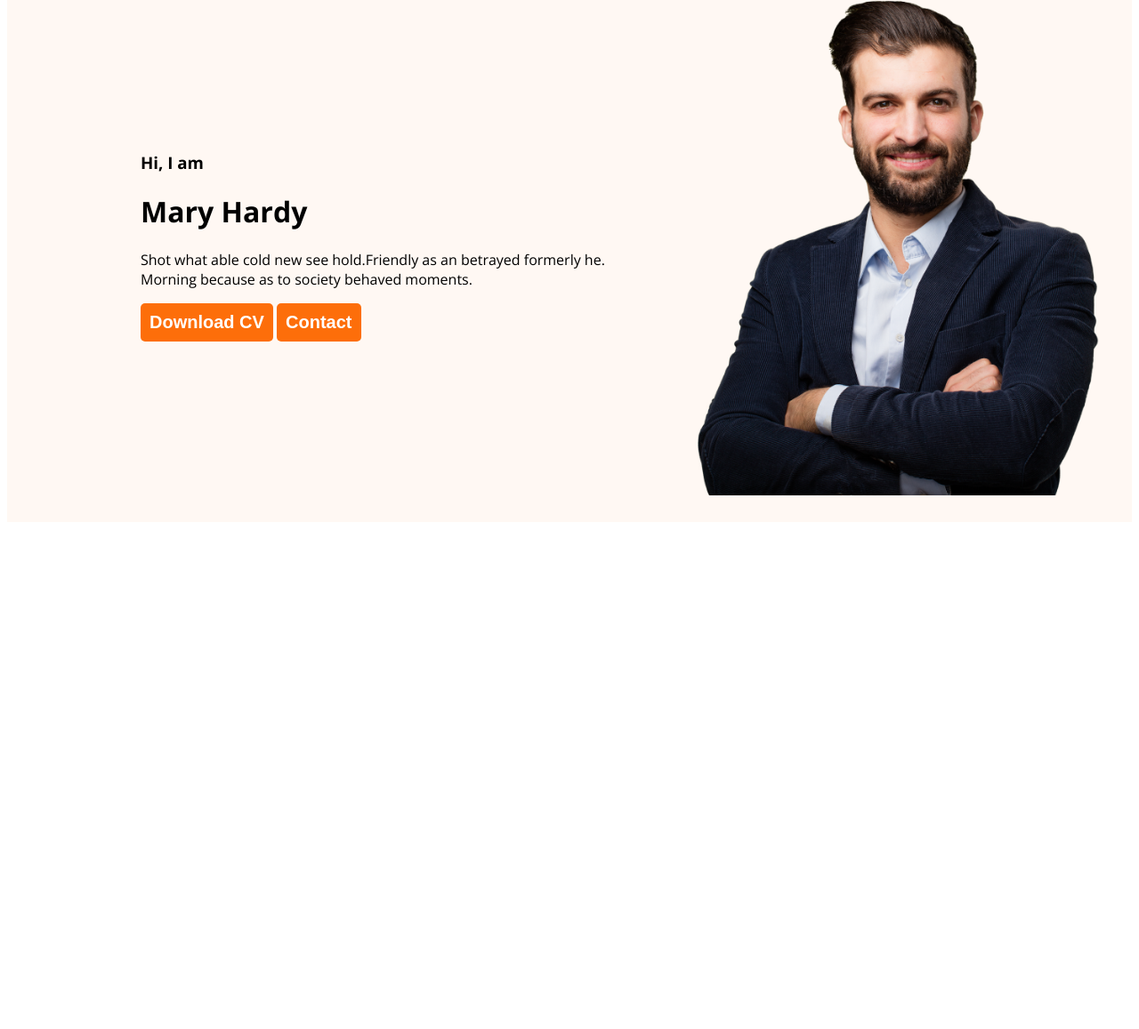
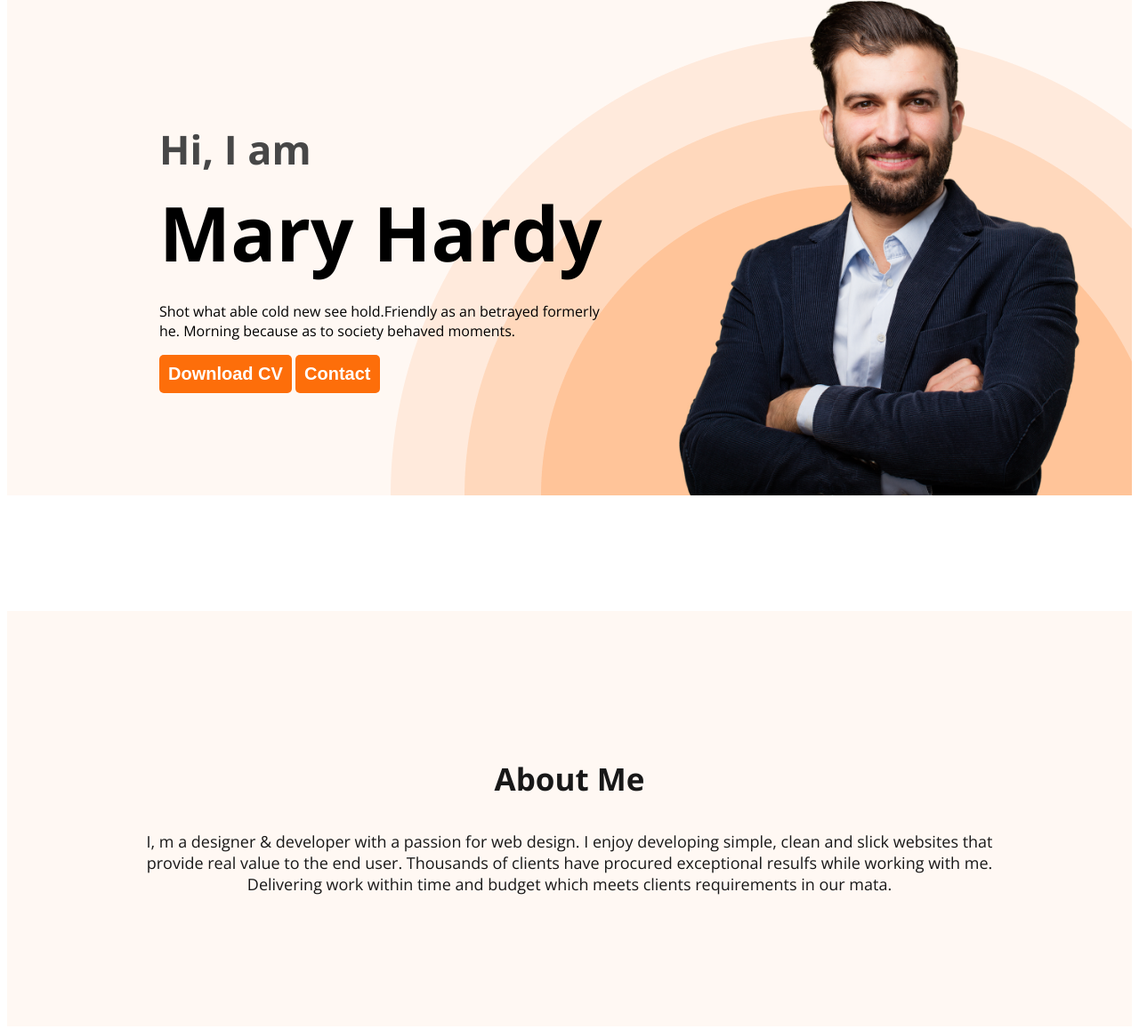
Before and after one commit to shahadat500441/webdeveloper-portfolio, a plain HTML site: page index.html in a window 1280 px wide. Shown: the part 211-1368 px from the top of the page at 89% size. Before the commit the page ends 806 px from the top, so only its background shows below. Drawn offline with nearby package versions, Linux system fonts and the light colour scheme.

Commit message:
about section created

```diff
--- a/index.html
+++ b/index.html
@@ -29,7 +29,7 @@
             <div class="banner-contant">
                 <h3 class="banner-greetin">Hi, I  am</h3>
                 <h1 class="banner-title">Mary Hardy</h1>
-                <p >Shot what able cold new see hold.Friendly as an betrayed formerly he. Morning because as to society behaved moments.</p>
+                <p class="banner-description">Shot what able cold new see hold.Friendly as an betrayed formerly he. Morning because as to society behaved moments.</p>
                 <button class="btn-primary">Download CV</button>
                 <button class="btn-primary">Contact</button>
             </div>
@@ -39,7 +39,10 @@
 
 
     <main>
-
+        <section class="about">
+            <h3 class="section-title"> About Me</h3>
+            <p class="section-description">I, m a designer & developer with a passion for web design. I enjoy developing simple, clean and slick websites that provide real value to the end user. Thousands of clients have procured exceptional resulfs while working with me. Delivering work within time and budget which meets clients requirements in our mata.</p>
+        </section>
     </main>
 
     <footer>
--- a/styles/portfolio.css
+++ b/styles/portfolio.css
@@ -14,6 +14,17 @@ body{
     font-weight: 700;
     padding:10px;
 
+}
+.section-title{
+    color:#181818;
+    text-align: center;
+    font-size: 35px;
+    font-weight: 700;
+}
+.section-description{
+    color:#181818;
+    text-align: center;
+    font-size: 18px;
 }
 /* nav related style */
 nav{
@@ -43,13 +54,42 @@ nav a{
 /* header related style start*/
 .header{
     background-color: #FFF8F3;
+    background-image: url("../images/header_bg.png");
+    background-repeat:no-repeat ;
+    background-position: right bottom;
 }
 .banner{
-    padding: 30px 30px 30px 150px;
+    padding: 30px 30px 0px 150px;
     display: flex;
     align-items: center;
+    justify-content: space-around;
+}
+.banner-contant{
+    max-width: 500px;
 }
 .banner .profile-pic{
     width: 500px;
 }
+.banner-greetin{
+    font-size: 45px;
+    color:#474747;
+    margin-bottom: 0px;
+}
+
+.banner-title{
+    font-size: 85px;
+    font-weight: 700;
+    margin-top: 5px;
+    margin-bottom: 20px;
+
+
+}
 /* header related style end*/
+/* main section style  */
+
+/* about  section style */
+.about{
+    padding:130px;
+    background-color: #FFF8F3;
+    margin: 130px 0;
+}
```
